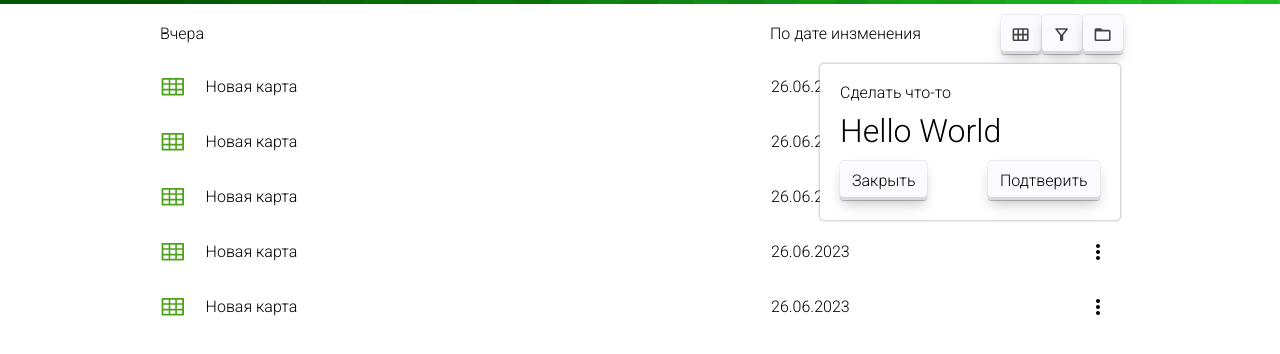
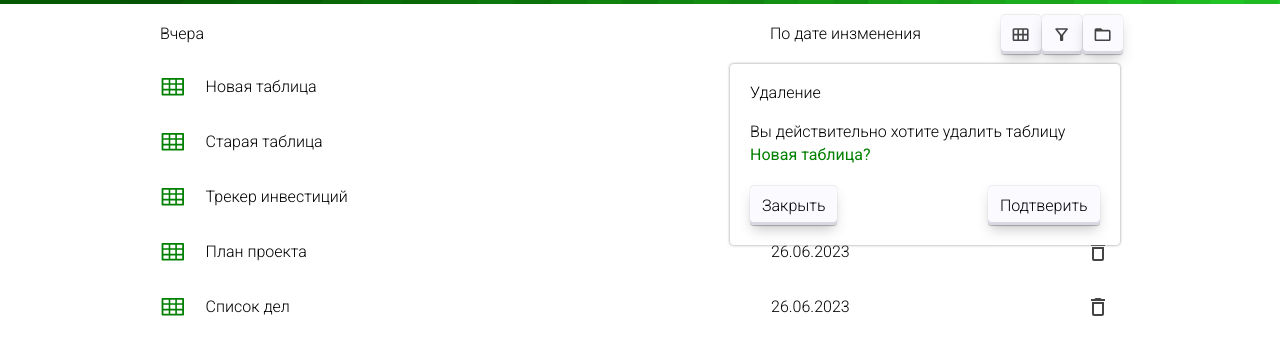
Before and after one commit to WheatleyCODE/sheet-react, a React (Vite) app: page / in a window 1280 px wide. Both pictures are taken after a click on the element 1097 px from the left and 322 px from the top of the page. Shown: the part 236-590 px from the top of the page. Built offline with nearby package versions, Linux system fonts and the light colour scheme.

Commit message:
[FIX] Styles, icons

```diff
--- a/src/entities/sheets-card/SheetsCard.module.css
+++ b/src/entities/sheets-card/SheetsCard.module.css
@@ -31,7 +31,7 @@
 }
 
 .icon svg {
-  color: var(--color-green);
+  color: var(--color-dark-green);
 }
 
 .icon svg{
@@ -40,6 +40,7 @@
 
 .actions svg {
   font-size: 1.5rem;
+  color: var(--color-black2);
 }
 
 .actions {
@@ -57,3 +58,14 @@
   top: 0;
   right: 0;
 }
+
+.alert {
+  padding: 10px 0;
+  width: 350px;
+}
+
+.alert_name {
+  padding-top: 5px;
+  font-weight: 400;
+  color: var(--color-dark-green);
+}
--- a/src/entities/sheets-card/SheetsCard.tsx
+++ b/src/entities/sheets-card/SheetsCard.tsx
@@ -1,7 +1,7 @@
 import { FC } from 'react';
 import { AnimatePresence } from 'framer-motion';
 import { AiOutlineTable } from 'react-icons/ai';
-import { MdMoreVert } from 'react-icons/md';
+import { MdDeleteOutline } from 'react-icons/md';
 import { useDropdown } from 'shared/lib/hooks/useDropdown';
 import { MActionWindow } from 'shared/ui/action-window/ActionWindow';
 import { ANIMATION_DURATION } from 'shared/consts/animate';
@@ -27,7 +27,7 @@ export const SheetsCard: FC<SheetsCardProps> = ({ name, date }) => {
       <div className={styles.date}>{date}</div>
 
       <div onClick={toggleDropdown} className={styles.actions}>
-        <MdMoreVert />
+        <MdDeleteOutline />
 
         <AnimatePresence>
           {isShow && (
@@ -36,12 +36,15 @@ export const SheetsCard: FC<SheetsCardProps> = ({ name, date }) => {
               exit={{ height: 0, width: 0, opacity: 0 }}
               animate={{ height: 'auto', width: 'auto', opacity: 1 }}
               initial={{ height: 0, width: 0, opacity: 0 }}
-              actionName="Сделать что-то"
+              actionName="Удаление"
               className={styles.action}
               onClose={closeDropdown}
               onSuccess={closeDropdown}
             >
-              <h1>Hello World</h1>
+              <div className={styles.alert}>
+                Вы действительно хотите удалить таблицу
+                <div className={styles.alert_name}>{name}?</div>
+              </div>
             </MActionWindow>
           )}
         </AnimatePresence>
--- a/src/entities/template-card/TemplateCard.module.css
+++ b/src/entities/template-card/TemplateCard.module.css
@@ -11,7 +11,8 @@
 
 .card_def:hover {
   transition: var(--animation-duration);
-  outline: 2px solid rgb(0, 255, 98);
+  outline: 2px solid var(--color-dark-green);
+  box-shadow: 0 0 10px 2px rgb(170, 255, 170);
 }
 
 .image {
--- a/src/entities/template-card/TemplateCard.tsx
+++ b/src/entities/template-card/TemplateCard.tsx
@@ -1,8 +1,8 @@
 import { FC } from 'react';
 import { Link } from 'react-router-dom';
 import { motion } from 'framer-motion';
+import { ANIMATION_DURATION } from 'shared/consts/animate';
 import styles from './TemplateCard.module.css';
-import { ANIMATION_DURATION } from 'shared/consts/animate';
 
 export interface ITemplateCardProps {
   text: string;
@@ -27,7 +27,7 @@ export const TemplateCard: FC<ITemplateCardProps> = ({ text, src, noAnimate = fa
               height: 'auto',
             }}
             whileTap={{ scale: 1, transition: { duration: ANIMATION_DURATION } }}
-            transition={{ duration: ANIMATION_DURATION * 2 }}
+            transition={{ duration: ANIMATION_DURATION * 1.5 }}
             className={styles.image}
           >
             <img src={src} alt="Картинка" />
--- a/src/shared/styles/variables.css
+++ b/src/shared/styles/variables.css
@@ -1,6 +1,7 @@
 :root {
   --color-blue: #3067dd;
   --color-light-blue: #6189dd;
+  --color-dark-green: green;
   --color-green: #4ca31a;
   --color-green2: #50c010;
   --color-white: #ffffff;
--- a/src/widgets/create-sheets/create-sheets-lists/CreateSheetsLists.tsx
+++ b/src/widgets/create-sheets/create-sheets-lists/CreateSheetsLists.tsx
@@ -7,11 +7,11 @@ export const CreateSheetsLists: FC = () => {
     <div className={styles.lists}>
       <div className={styles.list}>
         <div className={styles.li}>
-          <SheetsCard name="Новая карта" date="26.06.2023" />
-          <SheetsCard name="Новая карта" date="26.06.2023" />
-          <SheetsCard name="Новая карта" date="26.06.2023" />
-          <SheetsCard name="Новая карта" date="26.06.2023" />
-          <SheetsCard name="Новая карта" date="26.06.2023" />
+          <SheetsCard name="Новая таблица" date="26.06.2023" />
+          <SheetsCard name="Старая таблица" date="26.06.2023" />
+          <SheetsCard name="Трекер инвестиций" date="26.06.2023" />
+          <SheetsCard name="План проекта" date="26.06.2023" />
+          <SheetsCard name="Список дел" date="26.06.2023" />
         </div>
       </div>
     </div>
```
